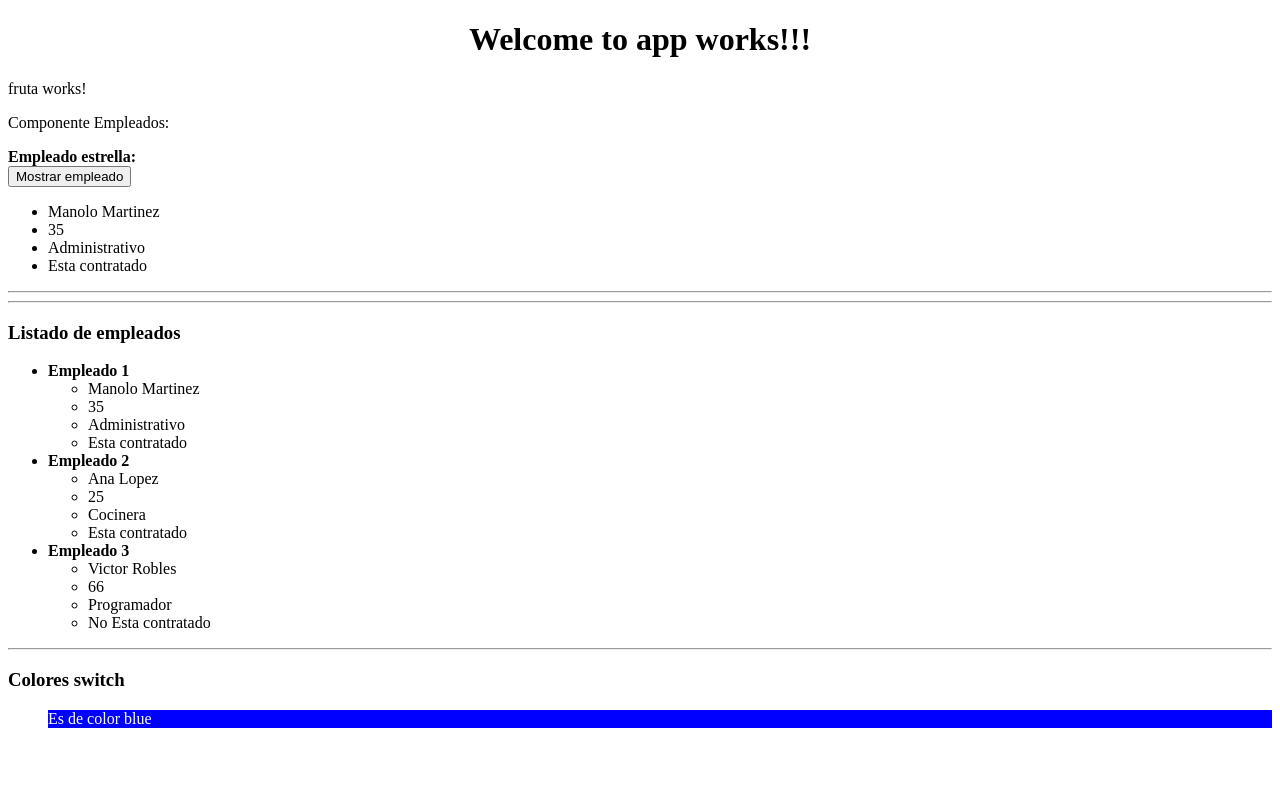
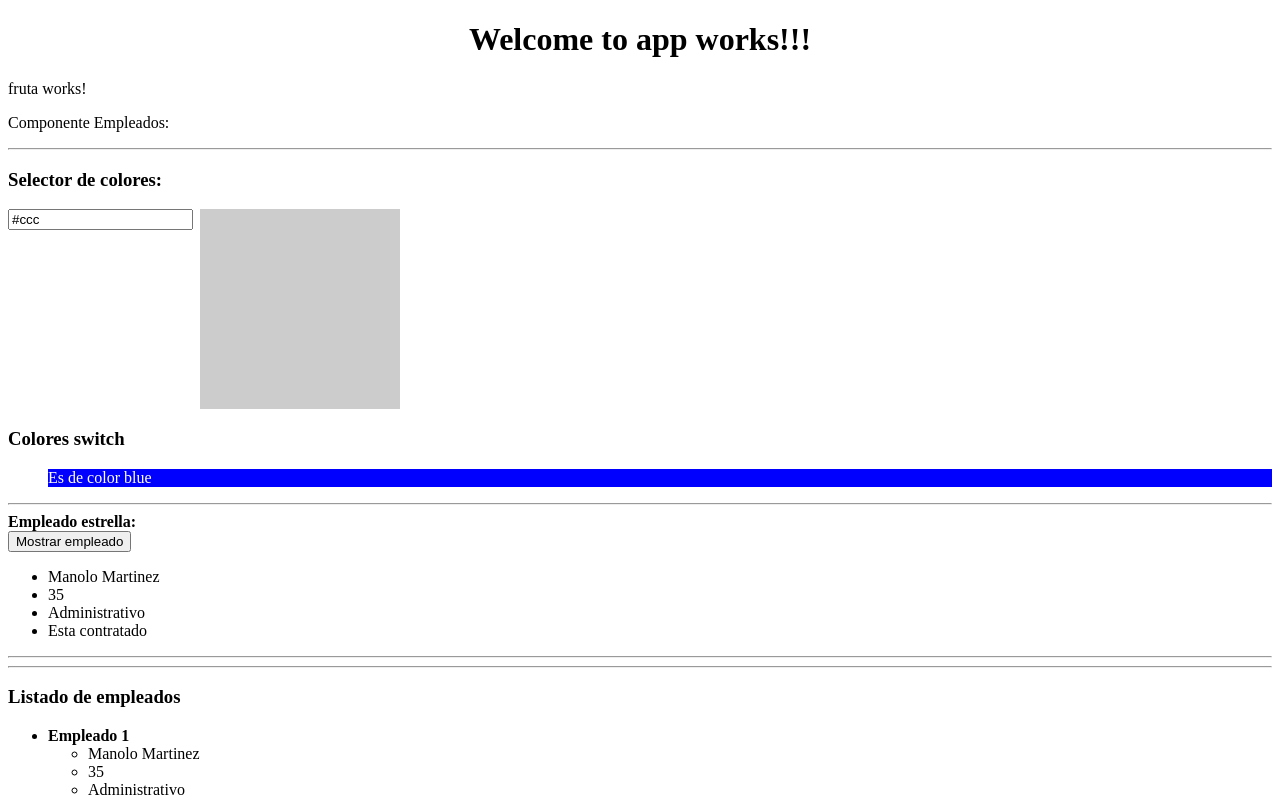
Before and after one commit to jcgato93/Curso-Angular, an Angular app: page / in a window 1280 px wide. Shown: the top 799 px of the page. Built offline with nearby package versions, Linux system fonts and the light colour scheme.

Commit message:
Two way data-binding
como modificar de forma inmediate un propiedad del modelo de datos desde la vista

```diff
--- a/src/app/app.module.ts
+++ b/src/app/app.module.ts
@@ -1,6 +1,8 @@
 import { BrowserModule } from '@angular/platform-browser';
 import { NgModule } from '@angular/core';
 import { CommonModule } from '@angular/common';
+import { FormsModule } from '@angular/forms';
+import { HttpModule } from '@angular/http';
 
 import { AppComponent } from './app.component';
 import { FrutaComponent} from './fruta/fruta.component';
@@ -15,7 +17,9 @@ import { EmpleadoComponent } from './empleado/empleado.component';
   ],
   imports: [
     BrowserModule,
-    CommonModule
+    CommonModule,
+    FormsModule,
+    HttpModule
   ],
   providers: [],
   bootstrap: [AppComponent]
--- a/src/app/empleado/empleado.component.html
+++ b/src/app/empleado/empleado.component.html
@@ -2,6 +2,34 @@
   <p>{{titulo}}</p>
 </div>
 
+<hr/>
+<h3>Selector de colores:</h3>
+<input type="text" [(ngModel)]="color_seleccionado" />
+<div [ngStyle]="{'background':color_seleccionado,
+  'width': '200px',
+  'height': '200px',
+  'float': 'right',
+  'margin-right': '69%'}"></div>
+
+<div style="clear: both;"></div>
+
+<h3>Colores switch</h3>
+<ul [ngSwitch]="color">
+  <li *ngSwitchCase="'red'" [ngStyle]="{'background':color,
+  'color': 'white'}">
+    Es de color {{color}}
+  </li>
+  <li *ngSwitchCase="'green'" [ngStyle]="{'background':color,
+  'color': 'white'}">
+    Es de color {{color}}
+  </li>
+  <li *ngSwitchCase="'blue'" [ngStyle]="{'background':color,
+  'color': 'white'}">
+    Es de color {{color}}
+  </li>
+</ul>
+
+<hr/>
 
 <strong>Empleado estrella:</strong>
 
@@ -45,18 +73,3 @@
 </ul>
 
 <hr/>
-<h3>Colores switch</h3>
-<ul [ngSwitch]="color">
-  <li *ngSwitchCase="'red'" [ngStyle]="{'background':color,
-  'color': 'white'}">
-    Es de color {{color}}
-  </li>
-  <li *ngSwitchCase="'green'" [ngStyle]="{'background':color,
-  'color': 'white'}">
-    Es de color {{color}}
-  </li>
-  <li *ngSwitchCase="'blue'" [ngStyle]="{'background':color,
-  'color': 'white'}">
-    Es de color {{color}}
-  </li>
-</ul>
--- a/src/app/empleado/empleado.component.ts
+++ b/src/app/empleado/empleado.component.ts
@@ -16,6 +16,7 @@ export class EmpleadoComponent implements OnInit {
   public trabajadores: Array<Empleado>;
   public tabajador_externo: Boolean;
   public color: String;
+  public color_seleccionado: String;
 
   constructor() {
     this.empleado = new Empleado('David Lopez', 45, 'Cocinero', true);
@@ -27,6 +28,7 @@ export class EmpleadoComponent implements OnInit {
 
     this.tabajador_externo = true;
     this.color = 'blue';
+    this.color_seleccionado = '#ccc';
   }
 
   ngOnInit() {
```
